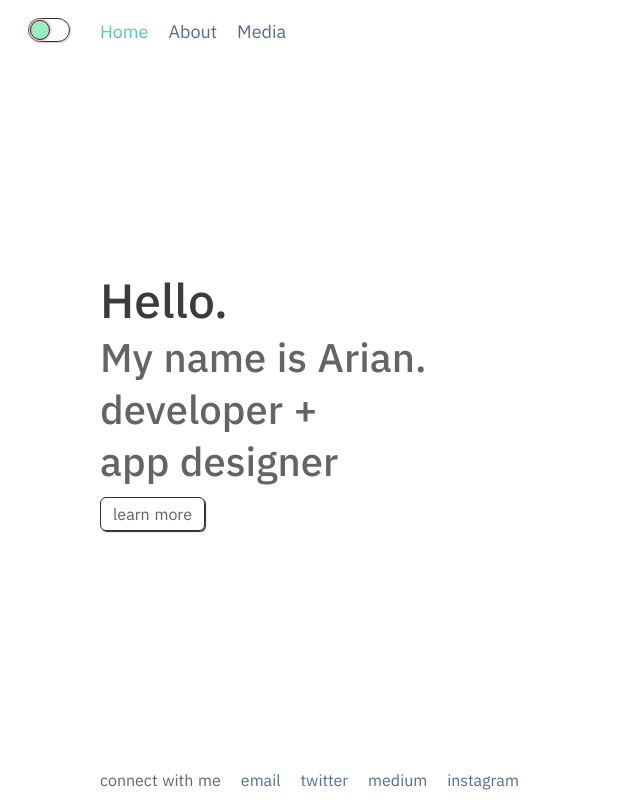
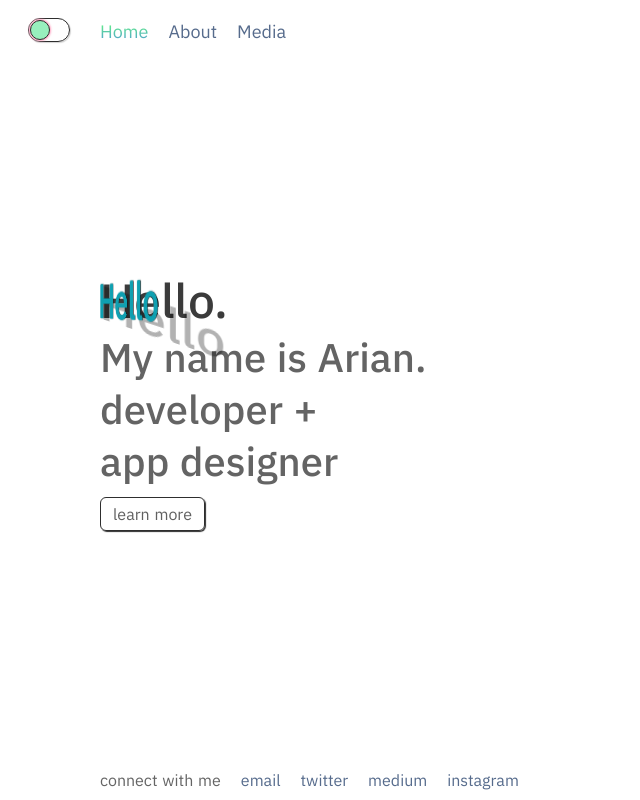
Before and after one commit to syw123456/arian2019-blog-master, a Nuxt app: page / in a window 1280 px wide. Shown: the top 800 px of the page, without its empty margins (0-640 px from the left). Built offline with nearby package versions, Linux system fonts and the light colour scheme.

Commit message:
update myself

```diff
--- a/pages/index.vue
+++ b/pages/index.vue
@@ -1,6 +1,6 @@
 <template>
     <div class="content">
-      <h1 class="name">Hello.</h1>
+      <h1 class="name" data-text="Hello">Hello.</h1>
       <h2> My name is Arian.</h2>
       <h2 class="tagline">developer + <br/>app designer </h2>
       <nuxt-link to="/about" class="button">learn more</nuxt-link>
```
